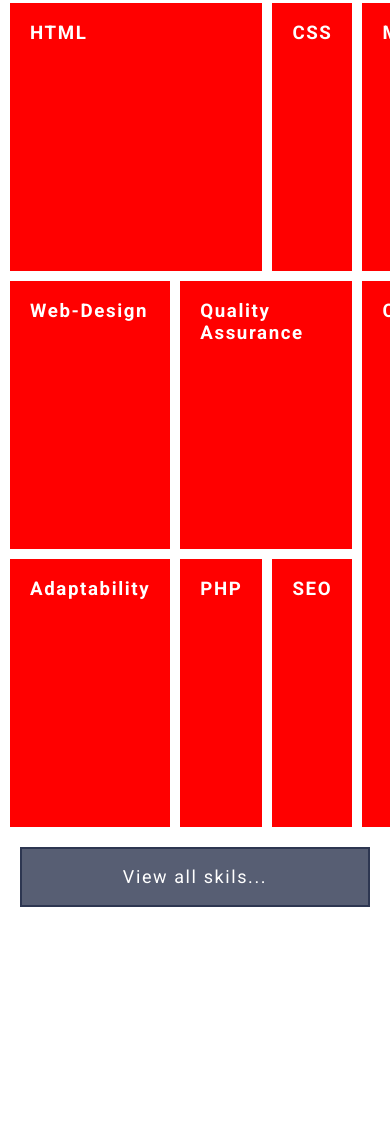
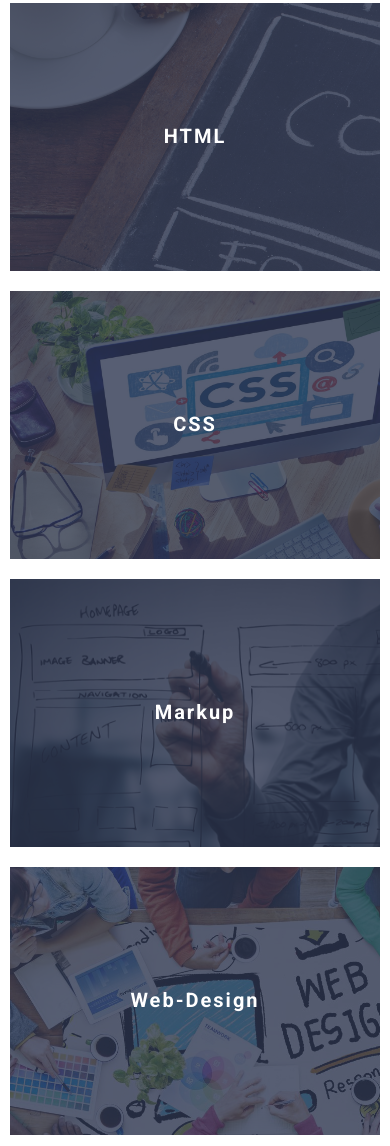
Before and after one commit to Alexand-p/grid-template, a website: page index.html in a window 390 px wide. Shown: the part 851-1997 px from the top of the page. Before the commit the page ends 1768 px from the top, so only its background shows below. Drawn offline with Linux system fonts and the light colour scheme.

Commit message:
finish skills

```diff
--- a/assets/css/style.css
+++ b/assets/css/style.css
@@ -642,7 +642,7 @@ display: inline-block;
   margin-bottom: 20px;
   display: grid;
   grid-template-columns: repeat(4, 1fr);
- grid-auto-rows: calc(33.3333vh - 4 * 10px / 3) ;
+  grid-auto-rows: calc(33.3333vh - 4 * 10px / 3) ;
   grid-gap: 10px;
   grid-template-areas: "a1 a1 a2 a3"
                        "a4 a5 a5 a6"
@@ -656,14 +656,12 @@ display: inline-block;
 
 }
 .skill-item {
-  background-color: red;
+  background-color: #2d3651;
   min-height: calc(33.3333vh - 4 * 10px / 3);
+  position: relative;
+  overflow: hidden;
 }
-@media (max-height:640px){
-  .skill-item{
-    min-height: 200px;
-  }
-}
+
 .skill-item:nth-of-type(1){
   grid-area: a1 ;
 }
@@ -691,18 +689,91 @@ display: inline-block;
 .skill-item:nth-of-type(9){
   grid-area: a9 ;
 }
-.skill-item__overlay {
+
+.skill-item:hover .skill-item__overlay{
+  opacity: 0.95;
+}
+.skill-item:hover .skill-item__image{
+ transform: scale(1.1);
 
 }
+.skill-item:hover .skill-item__link{
+ color: #d66926;
+}
+.skill-item__overlay {
+  background-color: #2d3651;
+  position: absolute;
+  top: 0;
+  bottom: 0;
+  right: 0;
+  left: 0;
+  z-index: 1;
+  opacity: 0.8;
+  transition: opacity 0.5s;
+}
 .skill-item__image {
-
+  position: absolute;
+  top: 0;
+  bottom: 0;
+  right: 0;
+  left: 0;
+  transition: transform 0.5s;
 }
 .skill-item__title {
   margin: 0;
-
+  z-index: 1;
+  position: absolute;
+  top: 0;
+  bottom: 0;
+  right: 0;
+  left: 0;
+  font-size: 1.25rem;
+  letter-spacing: 0.1em;
 
 }
 .skill-item__link  {
-  display: block;
+  display: flex;
+  align-items: center;
+  justify-content: center;
+  width: 100%;
+  height: 100%;
   padding: 20px;
+  transition: color 0.5s;
 }
+@media (max-width: 992px ){
+  .skills__container {
+    grid-template-columns: repeat(3, 1fr);
+    grid-template-areas: "a1 a1 a2"
+                         "a3 a4 a4"
+                         "a5 a5 a6"
+                         "a7 a8 a6"
+                         "a7 a9 a9";
+  }
+}
+@media (max-width: 768px ){
+  .skills__container {
+
+    grid-template-columns: repeat(2, 1fr);
+    grid-template-areas: "a1 a2"
+                         "a3 a2"
+                         "a4 a4"
+                         "a5 a6"
+                         "a5 a7"
+                         "a8 a9";
+  }
+}
+@media (max-width: 576px ){
+  .skill{
+    padding: 20px;
+  }
+  .skills__container {
+    grid-template-columns:  1fr;
+    grid-template-areas: "a1"  "a2"  "a3"  "a4" "a5" "a6" "a7" "a8" "a9";
+    grid-gap: 20px;
+  }
+}
+@media (max-height:640px){
+  .skills__container{
+    grid-auto-rows: 200px ;
+  }
+}
--- a/index.html
+++ b/index.html
@@ -55,46 +55,46 @@
          <div class="skills__container">
            <article class="skill-item">
              <div class="skill-item__overlay"></div>
-             <div class="skill-item__image"></div>
+             <div class="skill-item__image" style="background-image: url(assets/img/img-html.png);"></div>
              <h3 class="skill-item__title"><a href="#" class="skill-item__link">HTML</a></h3>
            </article>
            <article class="skill-item">
             <div class="skill-item__overlay"></div>
-            <div class="skill-item__image"></div>
+            <div class="skill-item__image" style="background-image: url(assets/img/img-css.png);" ></div>
             <h3 class="skill-item__title"><a href="#" class="skill-item__link">CSS</a></h3>
           </article>
           <article class="skill-item">
             <div class="skill-item__overlay"></div>
-            <div class="skill-item__image"></div>
+            <div class="skill-item__image" style="background-image: url(assets/img/img-markup.png);"></div>
             <h3 class="skill-item__title"><a href="#" class="skill-item__link">Markup</a></h3>
           </article>
           <article class="skill-item">
             <div class="skill-item__overlay"></div>
-            <div class="skill-item__image"></div>
+            <div class="skill-item__image" style="background-image: url(assets/img/img-webdesign.png);"></div>
             <h3 class="skill-item__title"><a href="#" class="skill-item__link">Web-Design</a></h3>
           </article>
           <article class="skill-item">
             <div class="skill-item__overlay"></div>
-            <div class="skill-item__image"></div>
+            <div class="skill-item__image" style="background-image: url(assets/img/img-qa.png);"></div>
             <h3 class="skill-item__title"><a href="#" class="skill-item__link">Quality Assurance</a></h3>
           </article>
            <article class="skill-item">
             <div class="skill-item__overlay"></div>
-            <div class="skill-item__image"></div>
+            <div class="skill-item__image" style="background-image: url(assets/img/img-codding.png);"></div>
             <h3 class="skill-item__title"><a href="#" class="skill-item__link">Codding</a></h3>
           </article><article class="skill-item">
             <div class="skill-item__overlay"></div>
-            <div class="skill-item__image"></div>
+            <div class="skill-item__image" style="background-image: url(assets/img/img-adaptability.png);"></div>
             <h3 class="skill-item__title"><a href="#" class="skill-item__link">Adaptability</a></h3>
           </article>
           <article class="skill-item">
             <div class="skill-item__overlay"></div>
-            <div class="skill-item__image"></div>
+            <div class="skill-item__image" style="background-image: url(assets/img/img-php.png);"></div>
             <h3 class="skill-item__title"><a href="#" class="skill-item__link">PHP</a></h3>
           </article>
            <article class="skill-item">
             <div class="skill-item__overlay"></div>
-            <div class="skill-item__image"></div>
+            <div class="skill-item__image" style="background-image: url(assets/img/img-seo.png);"></div>
             <h3 class="skill-item__title"><a href="#" class="skill-item__link">SEO</a></h3>
           </article>
 
```
